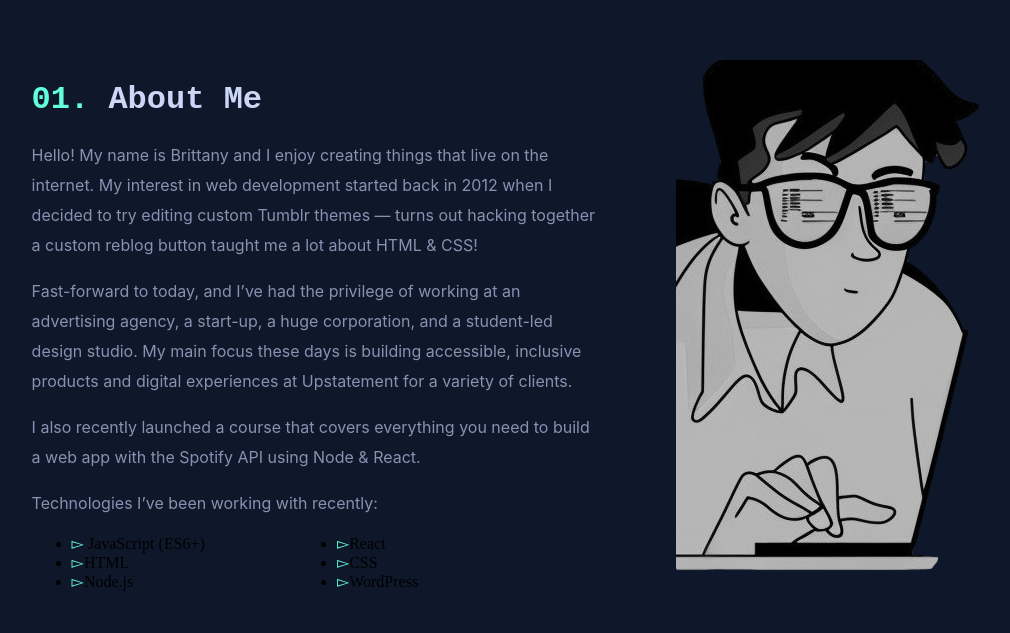
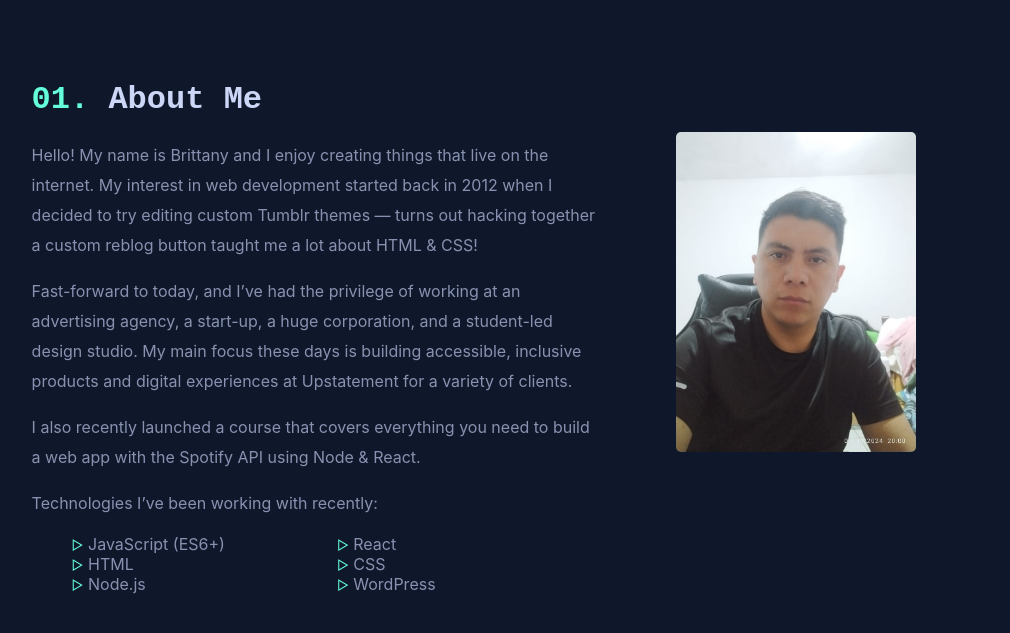
Before and after one commit to Xhan88/christianmq, a React (Vite) app: page / in a window 1280 px wide. Shown: the part 807-1440 px from the top of the page, without its empty margins (166-1176 px from the left). Built offline with nearby package versions, Linux system fonts and the light colour scheme.

Commit message:
changeaboutme

```diff
--- a/src/AboutMe/AboutMe.jsx
+++ b/src/AboutMe/AboutMe.jsx
@@ -16,16 +16,16 @@ const AboutMe = () => {
       </p>
       <p>Technologies I’ve been working with recently:</p>
       <ul className='order-list'>
-        <li><span>▻</span> JavaScript (ES6+)</li>
-        <li><span>▻</span>React</li>
-        <li><span>▻</span>HTML</li>
-        <li><span>▻</span>CSS</li>
-        <li><span>▻</span>Node.js</li>
-        <li><span>▻</span>WordPress</li>
+        <li><span>▻</span>   JavaScript (ES6+)</li>
+        <li><span>▻</span>   React</li>
+        <li><span>▻</span>   HTML</li>
+        <li><span>▻</span>   CSS</li>
+        <li><span>▻</span>   Node.js</li>
+        <li><span>▻</span>   WordPress</li>
       </ul>
       </div>
-    <div className='img-chan'>
-        <img src="./481.png" alt="" />
+    <div >
+        <img className='img-chan'src="./482.jpg" alt="" />
     </div>
 
     </div>
--- a/src/AboutMe/aboutme.css
+++ b/src/AboutMe/aboutme.css
@@ -5,9 +5,12 @@
 }
 
 .img-chan {
+    margin-top: 30%;
     width: 15rem;
-    height: 15rem;
+    height: 20rem;
+    border-radius: 5px;
 }
+
 
 .text-container {
     padding-right: 5%;
@@ -25,7 +28,14 @@
 }
 
 .order-list {
+    font-family:Calibre, Inter, "San Francisco", "SF Pro Text", -apple-system, system-ui, sans-serif;
     display: grid;
     grid-template-columns: 1fr 1fr;
-    color: (--grey-colo);
+    color: var(--grey-color);
+    list-style: none;
 }
+
+.order-list span {
+    font-size: 13px;
+
+}
```
Also changed, not shown: public/482.jpg (added).
